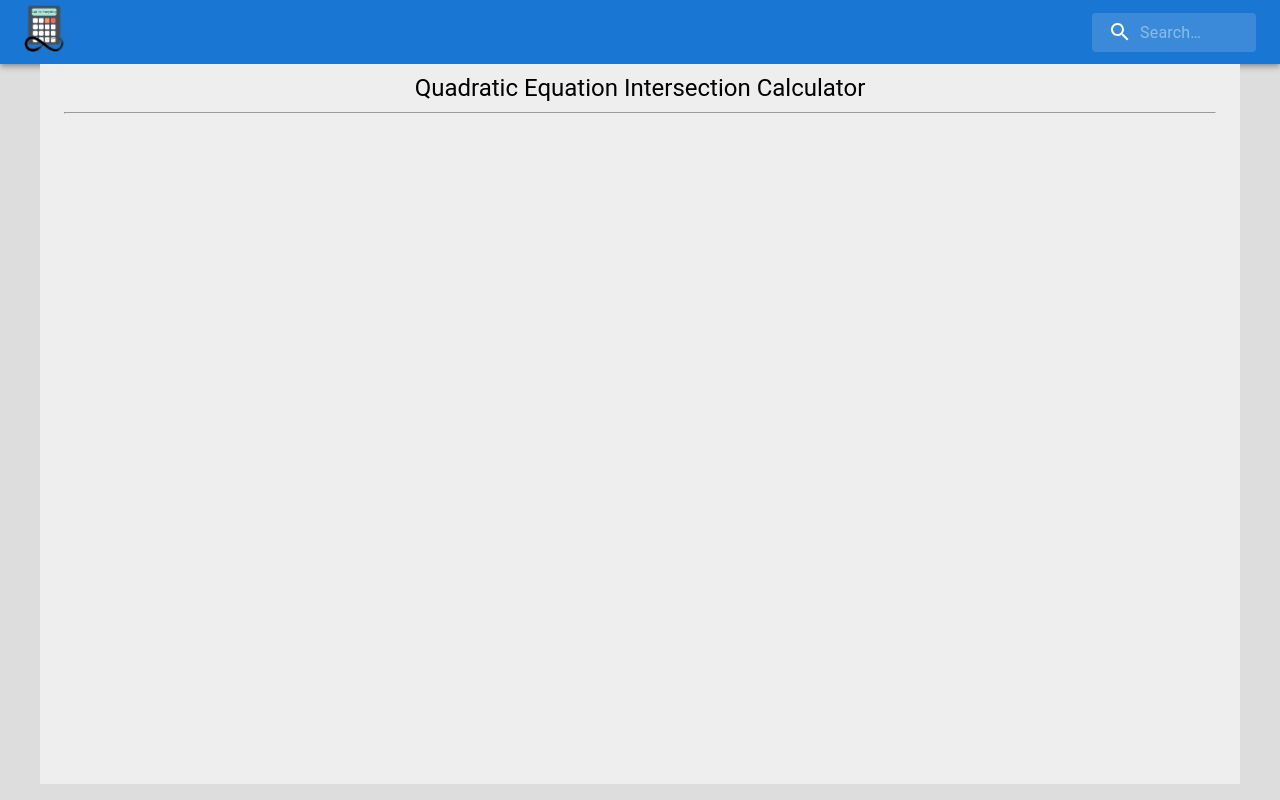
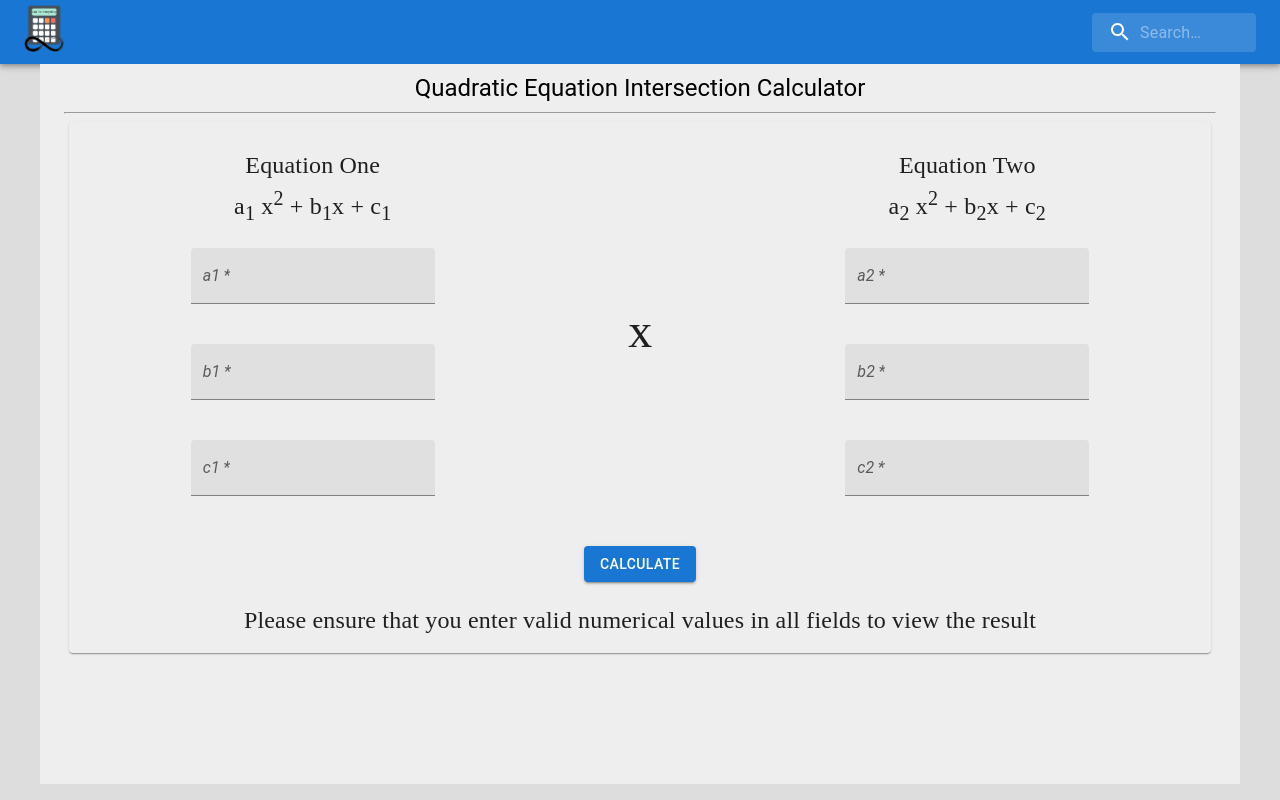
Before and after one commit to SarthakKeshari/calc_for_everything, a React (Create React App) app in the folder calculators/: page /quadraticequationintersection in a window 1280 px wide. Built offline with nearby package versions, Linux system fonts and the light colour scheme.

Commit message:
ui complete

```diff
--- a/calculators/src/mathematical/quadratic_eq_intersection/MainQuadraticEquationIntersection.js
+++ b/calculators/src/mathematical/quadratic_eq_intersection/MainQuadraticEquationIntersection.js
@@ -1,14 +1,261 @@
-import React from 'react';
-import { Container, Typography } from '@mui/material';
+import React, { useState } from 'react';
+import { Container, Typography, Card, TextField, Button } from '@mui/material';
 
-function MainQuadraticEquationIntersection(){
-    return(
-        <Container maxWidth="lg" sx={{ bgcolor: '#eeeeee', minHeight: '90vh', paddingY:"10" }}>
-            <Typography pt={1} variant='h5' sx = {{textAlign: "center"}}>Quadratic Equation Intersection Calculator</Typography>
-            <hr/>
-            <br/>
-        </Container>
-    )
+const equationStyle = {
+    fontSize: '1.5rem', // Adjust the font size as needed
+    lineHeight: '1.5',
+    fontFamily: 'KaTeX_Math',
+    textAlign: 'center', // Center the equation
+};
+
+function MainQuadraticEquationIntersection() {
+  const [a1, setA1] = useState('');
+  const [b1, setB1] = useState('');
+  const [c1, setC1] = useState('');
+  const [a2, setA2] = useState('');
+  const [b2, setB2] = useState('');
+  const [c2, setC2] = useState('');
+
+  const [result,setResult] = useState('Please ensure that you enter valid numerical values in all fields to view the result')
+
+  const handleInputChange = (e) => {
+    const value = e.target.value;
+
+    // Use regular expressions to allow only numerical values
+    const numericValue = value.replace(/[^0-9.-]/g, '');
+
+    switch (e.target.name) {
+      case 'a1':
+        setA1(numericValue);
+        break;
+      case 'b1':
+        setB1(numericValue);
+        break;
+      case 'c1':
+        setC1(numericValue);
+        break;
+      case 'a2':
+        setA2(numericValue);
+        break;
+      case 'b2':
+        setB2(numericValue);
+        break;
+      case 'c2':
+        setC2(numericValue);
+        break;
+      default:
+        break;
+    }
+  };
+
+  const getIntersectionPoints = (discriminant1, a1, b1, c1, a2, b2, c2) => {
+    if (discriminant1 >= 0) {
+        const x1 = (-b1 + Math.sqrt(discriminant1)) / (2 * a1);
+        const x2 = (-b1 - Math.sqrt(discriminant1)) / (2 * a1);
+
+        const y1 = a1 * x1 * x1 + b1 * x1 + c1;
+        const y2 = a1 * x2 * x2 + b1 * x2 + c1;
+
+        // Format the intersection points as a single string with both points separated by a comma
+        return `[${x1.toFixed(2)}, ${y1.toFixed(2)}], [${x2.toFixed(2)}, ${y2.toFixed(2)}]`;
+    }
+
+
+    return "Equations do not intersect";
+  };
+
+  const discriminantHandler = (a1,b1,c1,a2,b2,c2) =>{
+
+        // D = b^2 - 4ac
+        var discriminantEquationOne = (Math.pow(b1,2) - (4*a1*c1))
+        var discriminantEquationTwo = (Math.pow(b2,2) - (4*a2*c2))
+
+
+        if(discriminantEquationOne>=0 && discriminantEquationTwo>=0){
+
+            //surely they'll intersect
+            var points = getIntersectionPoints(discriminantEquationOne,a1, b1, c1, a2, b2, c2)
+            setResult("They intersect at\n"+points)
+
+        } else {
+            //won't intersect
+            setResult("Equations do not intersect")
+        }
+
+    }
+
+  const startCalculation = () => {
+    // Convert input values to numbers
+    const coefficientA1 = parseFloat(a1);
+    const coefficientB1 = parseFloat(b1);
+    const coefficientC1 = parseFloat(c1);
+    const coefficientA2 = parseFloat(a2);
+    const coefficientB2 = parseFloat(b2);
+    const coefficientC2 = parseFloat(c2);
+
+
+    // Check if any of the fields are empty
+    if (isNaN(coefficientA1) || isNaN(coefficientB1) || isNaN(coefficientC1) || isNaN(coefficientA2) || isNaN(coefficientB2) || isNaN(coefficientC2)) {
+        alert('Please enter valid numerical values in all fields');
+        return;
+    } else {
+        //passing parameters
+        discriminantHandler(
+            coefficientA1,
+            coefficientB1,
+            coefficientC1,
+            coefficientA2,
+            coefficientB2,
+            coefficientC2
+        )
+    }
+    // Perform your discriminant calculations here...
+
+  };
+
+  return (
+    <Container maxWidth="lg" sx={{ bgcolor: '#eeeeee', minHeight: '90vh', paddingY: '10' }}>
+      <Typography pt={1} variant="h5" sx={{ textAlign: 'center' }}>
+        Quadratic Equation Intersection Calculator
+      </Typography>
+      <hr />
+
+      <Card
+        sx={{
+          backgroundColor: 'inherit',
+          margin: '5px',
+          padding: '5px',
+          boxSizing: 'border-box',
+
+          display: 'flex',
+          flexDirection: 'column',
+        }}
+      >
+
+        {/* Input UI */}
+        <div style = {{
+            display: 'flex',
+            justifyContent: 'space-around',
+            alignItems: 'center',
+        }}
+        >
+            <div
+                className="equationOneInput"
+                style={{
+                    display: 'flex',
+                    justifyContent: 'center',
+                    alignItems: 'center',
+                    flexDirection: 'column',
+
+                    margin: '10px',
+                    padding: '10px',
+                    boxSizing: 'border-box',
+                }}
+            >
+            <Typography variant="h6" style={equationStyle}>
+                Equation One
+            </Typography>
+            <Typography variant="h6" style={equationStyle}>
+                a<sub>1</sub> x<sup>2</sup> + b<sub>1</sub>x + c<sub>1</sub>
+            </Typography>
+            <TextField
+                sx={{ m: '20px' }}
+                name="a1"
+                label="a1"
+                variant="filled"
+                required
+                value={a1}
+                onChange={handleInputChange}
+            />
+            <TextField
+                sx={{ m: '20px' }}
+                name="b1"
+                label="b1"
+                variant="filled"
+                required
+                value={b1}
+                onChange={handleInputChange}
+            />
+            <TextField
+                sx={{ m: '20px' }}
+                name="c1"
+                label="c1"
+                variant="filled"
+                required
+                value={c1}
+                onChange={handleInputChange}
+            />
+            </div>
+
+            <Typography variant="h1" style={equationStyle}>
+                <span style={{fontSize:'2em'}}>x</span>
+            </Typography>
+
+            <div
+            className="equationTwoInput"
+            style={{
+                display: 'flex',
+                justifyContent: 'center',
+                alignItems: 'center',
+                flexDirection: 'column',
+
+                margin: '10px',
+                padding: '10px',
+                boxSizing: 'border-box',
+            }}
+            >
+            <Typography variant="h6" style={equationStyle}>
+                Equation Two
+            </Typography>
+            <Typography variant="h6" style={equationStyle}>
+                a<sub>2</sub> x<sup>2</sup> + b<sub>2</sub>x + c<sub>2</sub>
+            </Typography>
+            <TextField
+                sx={{ m: '20px' }}
+                name="a2"
+                label="a2"
+                variant="filled"
+                required
+                value={a2}
+                onChange={handleInputChange}
+            />
+            <TextField
+                sx={{ m: '20px' }}
+                name="b2"
+                label="b2"
+                variant="filled"
+                required
+                value={b2}
+                onChange={handleInputChange}
+            />
+            <TextField
+                sx={{ m: '20px' }}
+                name="c2"
+                label="c2"
+                variant="filled"
+                required
+                value={c2}
+                onChange={handleInputChange}
+            />
+            </div>
+        </div>
+
+        <div style={{alignSelf:'center', margin:'10px'}}>
+            <Button variant="contained" color="primary" onClick={startCalculation}>
+                Calculate
+            </Button>
+        </div>
+
+        <div style={{alignSelf:'center', margin:'10px'}} >
+            <Typography variant="h6" style={equationStyle}>
+                {result}
+            </Typography>
+        </div>
+
+      </Card>
+
+    </Container>
+  );
 }
 
 export default MainQuadraticEquationIntersection;
```
